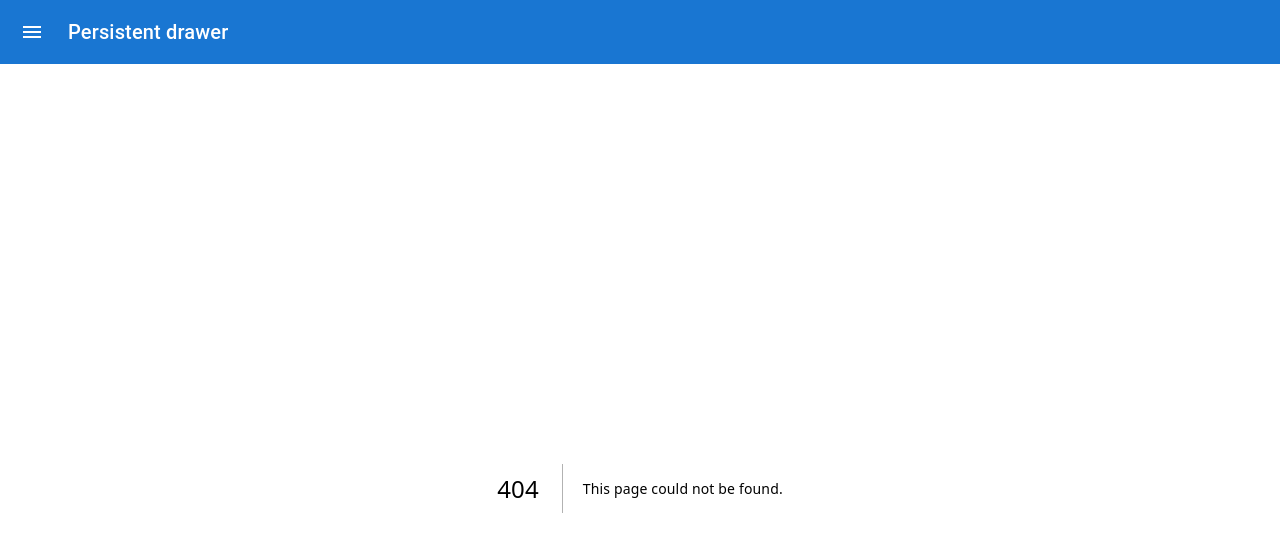
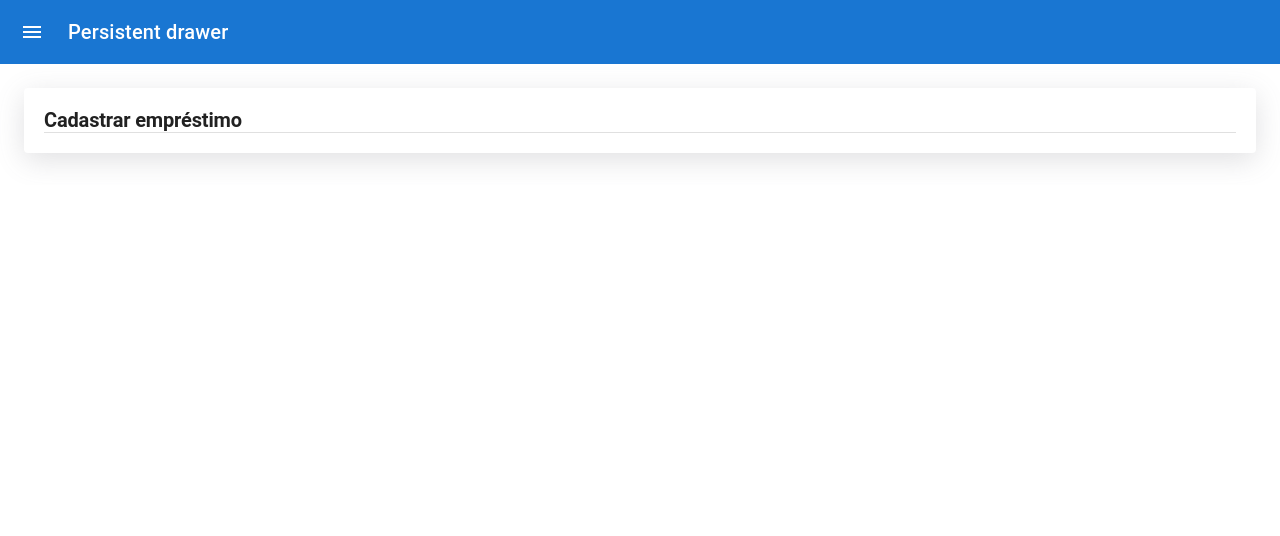
Before and after one commit to guilherme-henrique-fernades-lima/web_cedula_promotora, a Next.js app: page /cadastros/emprestimo in a window 1280 px wide. Before the commit this address had no page. Shown: the top 536 px of the page. Built offline with nearby package versions, Linux system fonts and the light colour scheme.

Commit message:
Estruturacao paginas

```diff
--- /dev/null
+++ b/components/templates/ContentWrapper.jsx
@@ -0,0 +1,36 @@
+//Mui components
+import Paper from "@mui/material/Paper";
+import Typography from "@mui/material/Typography";
+import Divider from "@mui/material/Divider";
+
+export default function ContentWrapper(props) {
+  const { children, title } = props;
+
+  return (
+    <Paper
+      sx={{
+        width: "100%",
+        padding: "20px",
+        boxShadow: "rgba(100, 100, 111, 0.2) 0px 7px 29px 0px",
+        marginBottom: 1,
+        display: "flex",
+        alignItems: "flex-start",
+        justifyContent: "center",
+        flexDirection: "column",
+      }}
+      elevation={0}
+    >
+      <Typography
+        component="h2"
+        variant="h2"
+        sx={{ fontSize: 20, fontWeight: 700 }}
+      >
+        {title}
+      </Typography>
+
+      {title && <Divider sx={{ width: "100%" }} />}
+
+      {children}
+    </Paper>
+  );
+}
--- a/components/templates/Layout.jsx
+++ b/components/templates/Layout.jsx
@@ -70,12 +70,8 @@ export default function Layout({ children }) {
   const theme = useTheme();
   const [open, setOpen] = React.useState(false);
 
-  const handleDrawerOpen = () => {
-    setOpen(true);
-  };
-
-  const handleDrawerClose = () => {
-    setOpen(false);
+  const handleDrawerCloseOpen = () => {
+    setOpen(!open);
   };
 
   return (
@@ -86,9 +82,9 @@ export default function Layout({ children }) {
           <IconButton
             color="inherit"
             aria-label="open drawer"
-            onClick={handleDrawerOpen}
+            onClick={handleDrawerCloseOpen}
             edge="start"
-            sx={{ mr: 2, ...(open && { display: "none" }) }}
+            sx={{ mr: 2 }}
           >
             <MenuIcon />
           </IconButton>
@@ -110,15 +106,7 @@ export default function Layout({ children }) {
         anchor="left"
         open={open}
       >
-        <DrawerHeader>
-          <IconButton onClick={handleDrawerClose}>
-            {theme.direction === "ltr" ? (
-              <ChevronLeftIcon />
-            ) : (
-              <ChevronRightIcon />
-            )}
-          </IconButton>
-        </DrawerHeader>
+        <DrawerHeader></DrawerHeader>
         <Divider />
         <List>
           {["Inbox", "Starred", "Send email", "Drafts"].map((text, index) => (
--- /dev/null
+++ b/pages/cadastros/cliente.jsx
@@ -0,0 +1,6 @@
+//Custom components
+import ContentWrapper from "../../components/templates/ContentWrapper";
+
+export default function CadastrarCliente() {
+  return <ContentWrapper title="Cadastrar cliente"></ContentWrapper>;
+}
--- /dev/null
+++ b/pages/cadastros/emprestimo.jsx
@@ -0,0 +1,6 @@
+//Custom components
+import ContentWrapper from "../../components/templates/ContentWrapper";
+
+export default function CadastrarEmprestimo() {
+  return <ContentWrapper title="Cadastrar empréstimo"></ContentWrapper>;
+}
--- /dev/null
+++ b/pages/relatorios/emprestimos.jsx
@@ -0,0 +1,6 @@
+//Custom components
+import ContentWrapper from "@/components/templates/ContentWrapper";
+
+export default function RelatorioEmprestimos() {
+  return <ContentWrapper title="Cadastrar empréstimo"></ContentWrapper>;
+}
--- a/styles/globals.css
+++ b/styles/globals.css
@@ -11,7 +11,7 @@ body {
 }
 
 body {
-  background-color: #ccc;
+  background-color: #fafafa;
 }
 
 a {
```
Also changed, not shown: jsconfig.json (+7 -1 lines), pages/auth/__login.jsx (added, +73 -0 lines), pages/auth/login.jsx (+31 -65 lines).
